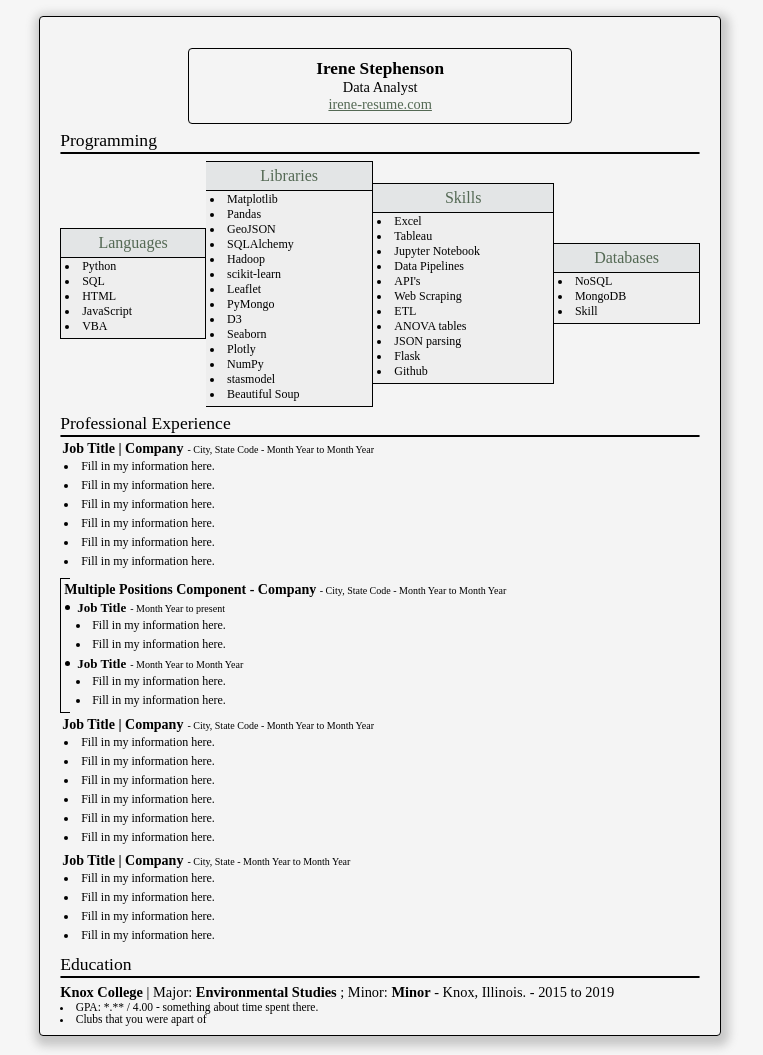
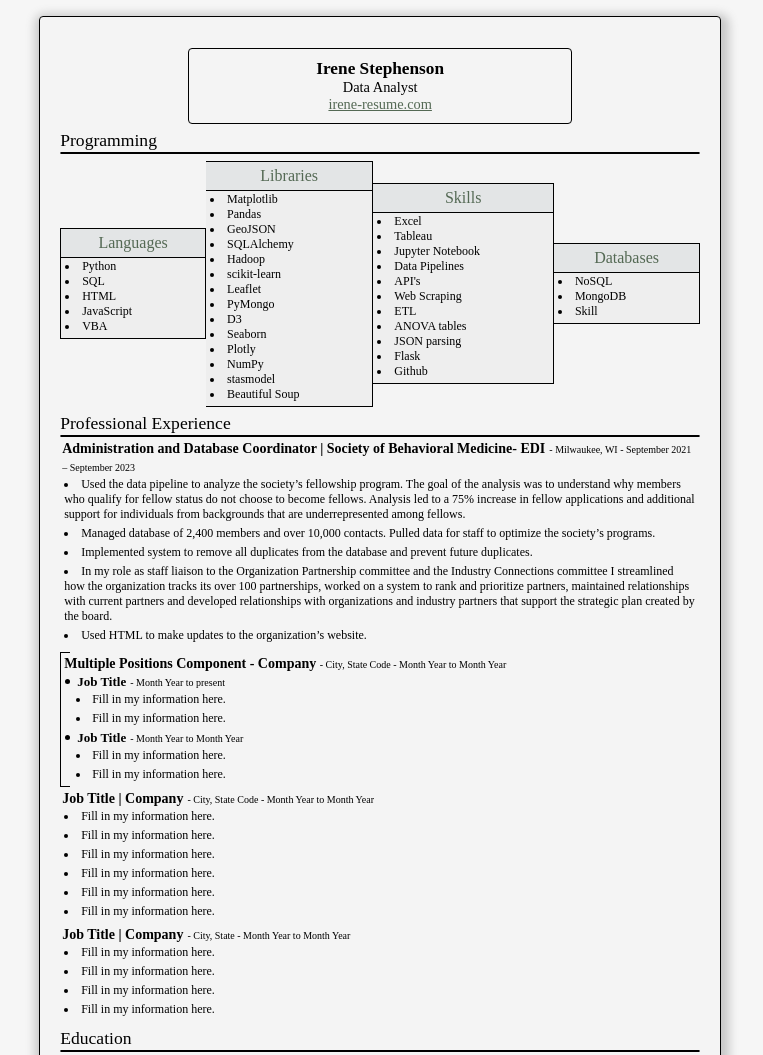
Before and after one commit to datairene/datairene.github.io, a plain HTML site: page index.html in a window 1280 px wide. Shown: the top 1055 px of the page, without its empty margins (247-1010 px from the left). Drawn offline with Linux system fonts and the light colour scheme.

Commit message:
admin added

```diff
--- a/index.html
+++ b/index.html
@@ -90,17 +90,37 @@
             <div id="professional-container">
                 <div class="professional-element">
                     <!--Desktop-->
-                    <b class="job-title">Job Title | Company</b>
-                    <div class="job-when"> - City, State Code - Month Year to Month Year</div>
-                    <li class="job-description-desktop">Fill in my information here.</li>
-                    <li class="job-description-desktop">Fill in my information here.</li>
-                    <li class="job-description-desktop">Fill in my information here.</li>
-                    <li class="job-description-desktop">Fill in my information here.</li>
+                    <b class="job-title">Administration and Database Coordinator | Society of Behavioral Medicine- EDI</b>
+                    <div class="job-when"> - Milwaukee, WI - September 2021 – September 2023</div>
+                    <li class="job-description-desktop">Used the data pipeline to analyze the society’s fellowship program. The goal of the
+                        analysis was to understand why members who qualify for fellow status do not choose to
+                        become fellows. Analysis led to a 75% increase in fellow applications and additional
+                        support for individuals from backgrounds that are underrepresented among fellows.</li>
+                    <li class="job-description-desktop">Managed database of 2,400 members and over 10,000 contacts. Pulled data for staff to
+                        optimize the society’s programs.</li>
+                    <li class="job-description-desktop">Implemented system to remove all duplicates from the database and prevent future
+                        duplicates.</li>
+                    <li class="job-description-desktop">In my role as staff liaison to the Organization Partnership committee and the Industry
+                        Connections committee I streamlined how the organization tracks its over 100
+                        partnerships, worked on a system to rank and prioritize partners, maintained
+                        relationships with current partners and developed relationships with organizations and
+                        industry partners that support the strategic plan created by the board.</li>
+                    <li class="job-description-desktop">Used HTML to make updates to the organization’s website.</li>
                     <!--Mobile-->
-                    <li class="job-description-mobile">Fill in my information here.</li>
-                    <li class="job-description-mobile">Fill in my information here.</li>
-                    <li class="job-description-desktop">Fill in my information here.</li>
-                    <li class="job-description-desktop">Fill in my information here.</li>
+                    <li class="job-description-mobile">Used the data pipeline to analyze the society’s fellowship program. The goal of the
+                        analysis was to understand why members who qualify for fellow status do not choose to
+                        become fellows. Analysis led to a 75% increase in fellow applications and additional
+                        support for individuals from backgrounds that are underrepresented among fellows</li>
+                    <li class="job-description-mobile">Managed database of 2,400 members and over 10,000 contacts. Pulled data for staff to
+                        optimize the society’s programs.</li>
+                    <li class="job-description-mobile">Implemented system to remove all duplicates from the database and prevent future
+                        duplicates.</li>
+                    <li class="job-description-mobile">In my role as staff liaison to the Organization Partnership committee and the Industry
+                        Connections committee I streamlined how the organization tracks its over 100
+                        partnerships, worked on a system to rank and prioritize partners, maintained
+                        relationships with current partners and developed relationships with organizations and
+                        industry partners that support the strategic plan created by the board.</li>
+                    <li class="job-description-mobile">Used HTML to make updates to the organization’s website.</li>
                 </div>
                 <div class="intro-name"></div>
                 <span class="intro-company">
```
